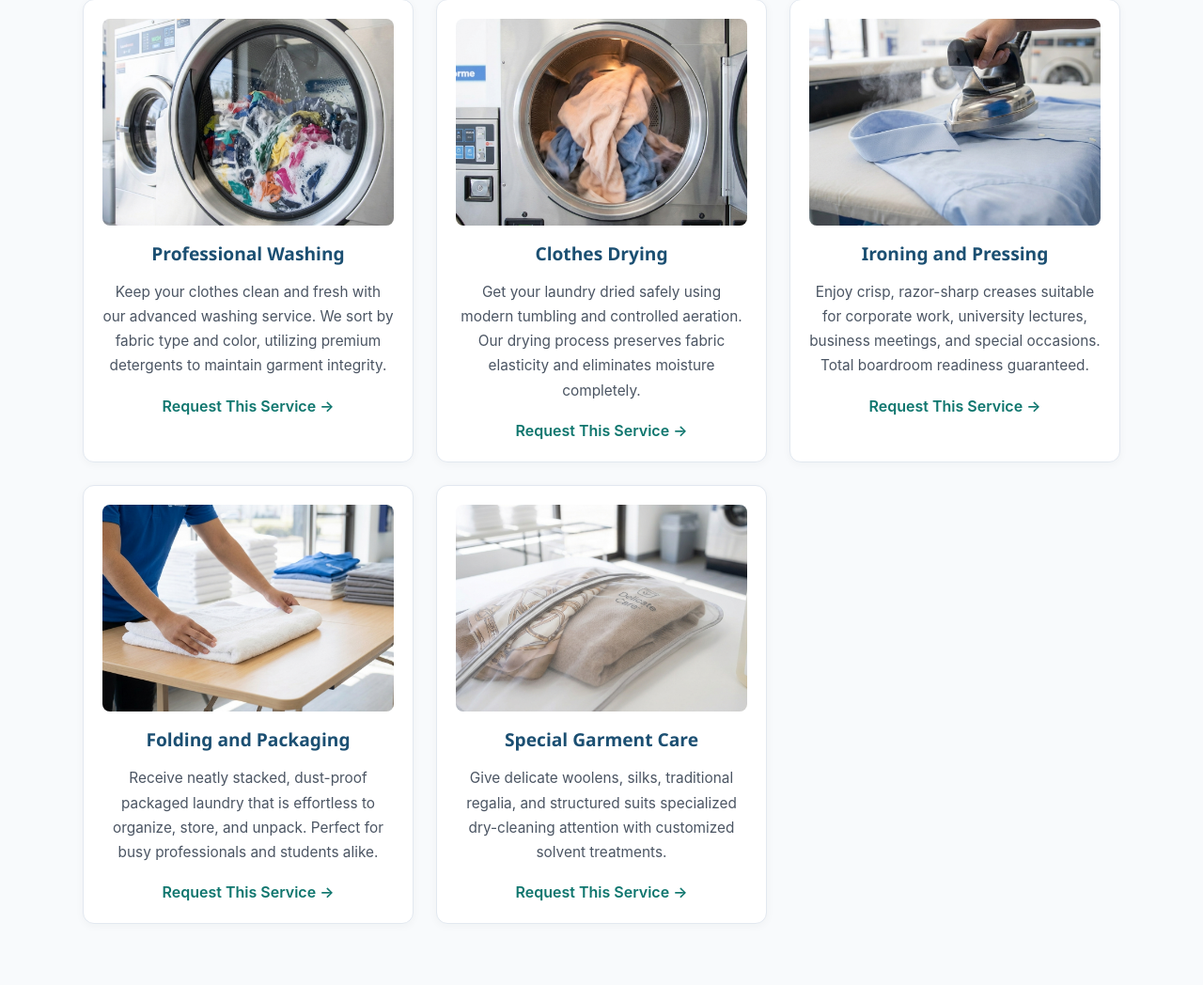
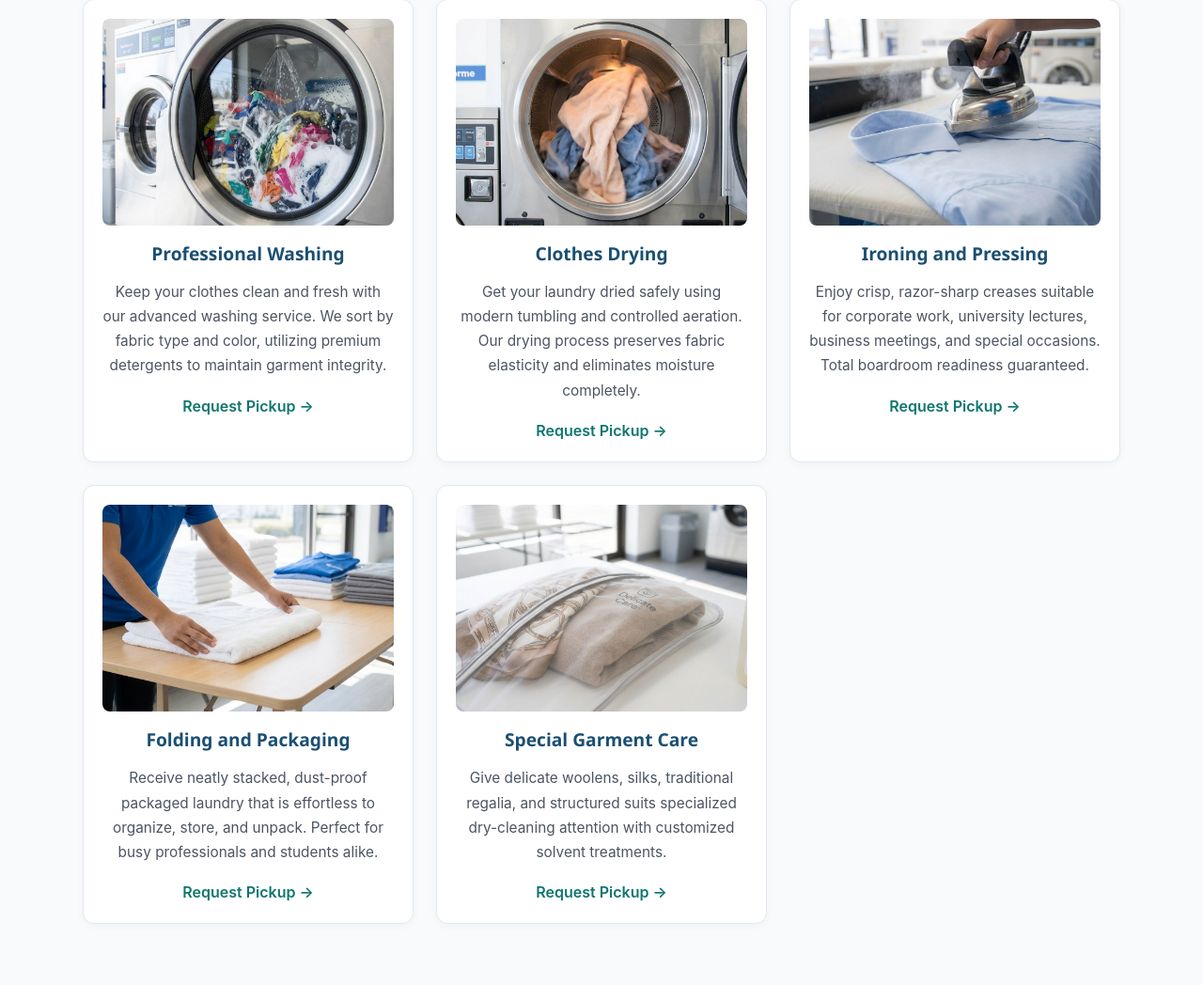
Before and after one commit to Brandon7-j/Aqualine_hub., a PHP site: page /customer/services.php in a window 1280 px wide. Shown: the part 1253-2301 px from the top of the page at 94% size. Run offline with PHP 8.4, Linux system fonts and the light colour scheme; data that the repository does not hold is empty.

Commit message:
Update services.php

```diff
--- a/services.php
+++ b/services.php
@@ -61,7 +61,7 @@ if ($conn && !$conn->connect_error) {
                         <p>
                             Keep your clothes clean and fresh with our advanced washing service. We sort by fabric type and color, utilizing premium detergents to maintain garment integrity.
                         </p>
-                        <a href="http://127.0.0.1:8000/customer/dashboard" class="service-link">Request This Service &rarr;</a>
+                        <a href="http://127.0.0.1:8000/customer/pickup?service=<?= urlencode('Professional Washing') ?>" class="service-link">Request Pickup &rarr;</a>
                     </div>
                 </article>
 
@@ -75,7 +75,7 @@ if ($conn && !$conn->connect_error) {
                         <p>
                             Get your laundry dried safely using modern tumbling and controlled aeration. Our drying process preserves fabric elasticity and eliminates moisture completely.
                         </p>
-                        <a href="http://127.0.0.1:8000/customer/dashboard" class="service-link">Request This Service &rarr;</a>
+                        <a href="http://127.0.0.1:8000/customer/pickup?service=<?= urlencode('Clothes Drying') ?>" class="service-link">Request Pickup &rarr;</a>
                     </div>
                 </article>
 
@@ -89,7 +89,7 @@ if ($conn && !$conn->connect_error) {
                         <p>
                             Enjoy crisp, razor-sharp creases suitable for corporate work, university lectures, business meetings, and special occasions. Total boardroom readiness guaranteed.
                         </p>
-                        <a href="http://127.0.0.1:8000/customer/dashboard" class="service-link">Request This Service &rarr;</a>
+                        <a href="http://127.0.0.1:8000/customer/pickup?service=<?= urlencode('Ironing and Pressing') ?>" class="service-link">Request Pickup &rarr;</a>
                     </div>
                 </article>
 
@@ -103,7 +103,7 @@ if ($conn && !$conn->connect_error) {
                         <p>
                             Receive neatly stacked, dust-proof packaged laundry that is effortless to organize, store, and unpack. Perfect for busy professionals and students alike.
                         </p>
-                        <a href="http://127.0.0.1:8000/customer/dashboard" class="service-link">Request This Service &rarr;</a>
+                        <a href="http://127.0.0.1:8000/customer/pickup?service=<?= urlencode('Folding and Packaging') ?>" class="service-link">Request Pickup &rarr;</a>
                     </div>
                 </article>
 
@@ -117,7 +117,7 @@ if ($conn && !$conn->connect_error) {
                         <p>
                             Give delicate woolens, silks, traditional regalia, and structured suits specialized dry-cleaning attention with customized solvent treatments.
                         </p>
-                        <a href="http://127.0.0.1:8000/customer/dashboard" class="service-link">Request This Service &rarr;</a>
+                        <a href="http://127.0.0.1:8000/customer/pickup?service=<?= urlencode('Special Garment Care') ?>" class="service-link">Request Pickup &rarr;</a>
                     </div>
                 </article>
             </div>
@@ -157,7 +157,7 @@ if ($conn && !$conn->connect_error) {
                                     <td style="padding: 12px; font-weight: 600;"><?= htmlspecialchars($srv['service_name']) ?></td>
                                     <td style="padding: 12px;"><?= htmlspecialchars($srv['unit']) ?></td>
                                     <td style="padding: 12px; font-weight: 700; color: #0F766E;">KES <?= number_format((float)$srv['unit_price'], 2) ?></td>
-                                    <td style="padding: 12px;"><a href="http://127.0.0.1:8000/customer/dashboard" class="service-link">Order / Track &rarr;</a></td>
+                                    <td style="padding: 12px;"><a href="http://127.0.0.1:8000/customer/pickup?service=<?= urlencode($srv['service_name']) ?>" class="service-link">Request Pickup &rarr;</a></td>
                                 </tr>
                             <?php endforeach; ?>
                         <?php endif; ?>
```
